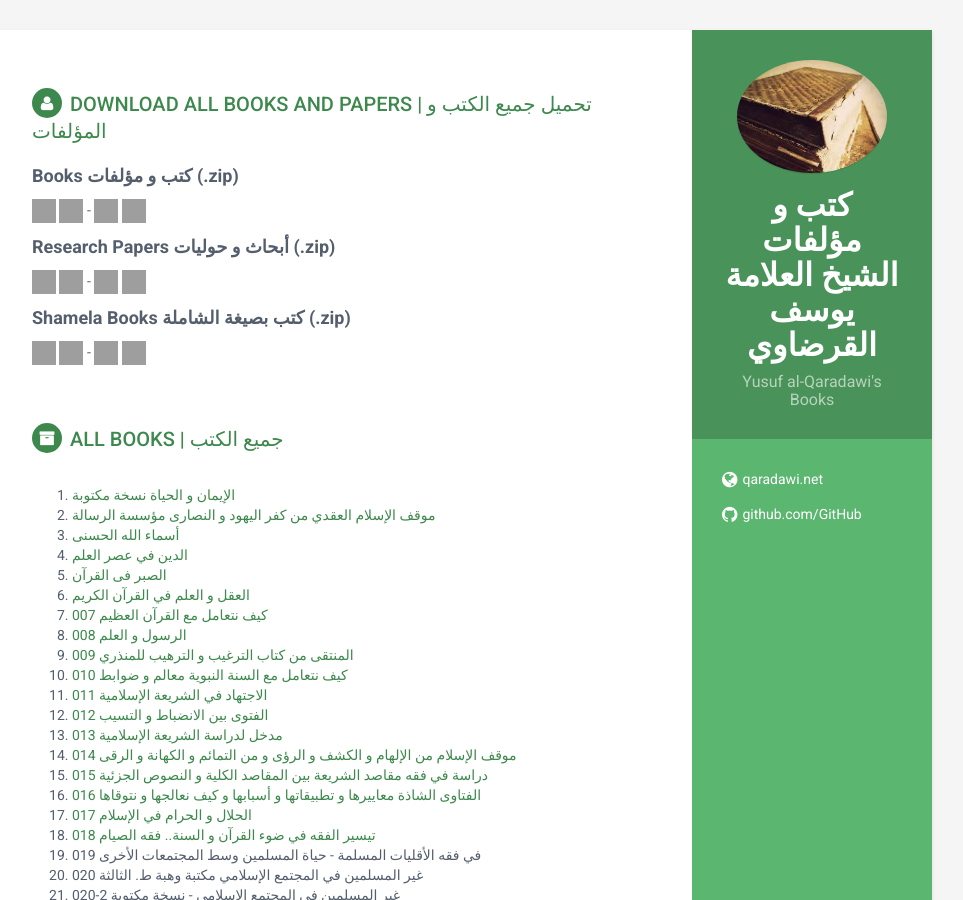
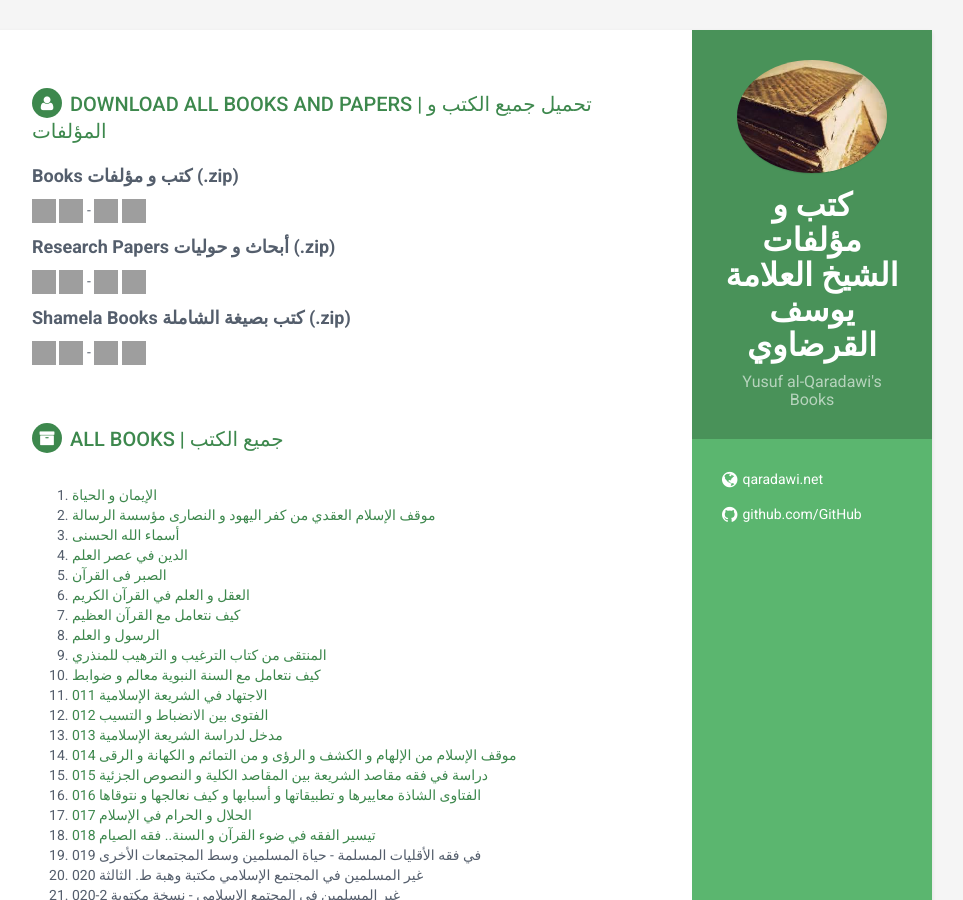
Before and after one commit to qaradawi/qaradawi.github.io, a Jekyll site: the page built from index.html, in a window 1280 px wide and 900 px high, cut to the strip 0-900 px from the top of the window. Shown: the whole strip, without its empty margins (188-1151 px from the left). Built offline with Jekyll 4.4.1, drawn with Linux system fonts in a browser that asks for light colours; grey boxes are pictures that could not be loaded.

Commit message:
Update projects.html

```diff
--- a/_includes/projects.html
+++ b/_includes/projects.html
@@ -4,7 +4,7 @@
                 </div><!--//intro-->
 <ol>
 <li><a href="001">
-الإيمان و الحياة نسخة مكتوبة
+الإيمان و الحياة
 </a></li><li><a href="002">
  موقف الإسلام العقدي من كفر اليهود و النصارى مؤسسة الرسالة
 </a></li><li><a href="003">
@@ -16,13 +16,13 @@
 </a></li><li><a href="006">
 العقل و العلم في القرآن الكريم
 </a></li><li><a href="007">
-007 كيف نتعامل مع القرآن العظيم
+كيف نتعامل مع القرآن العظيم
 </a></li><li><a href="008">
-008 الرسول و العلم
+الرسول و العلم
 </a></li><li><a href="009">
-009 المنتقى من كتاب الترغيب و الترهيب للمنذري
+المنتقى من كتاب الترغيب و الترهيب للمنذري
 </a></li><li><a href="010">
-010 كيف نتعامل مع السنة النبوية معالم و ضوابط
+  كيف نتعامل مع السنة النبوية معالم و ضوابط
 </a></li><li><a href="011">
 011 الاجتهاد في الشريعة الإسلامية
 </a></li><li><a href="012">
```
